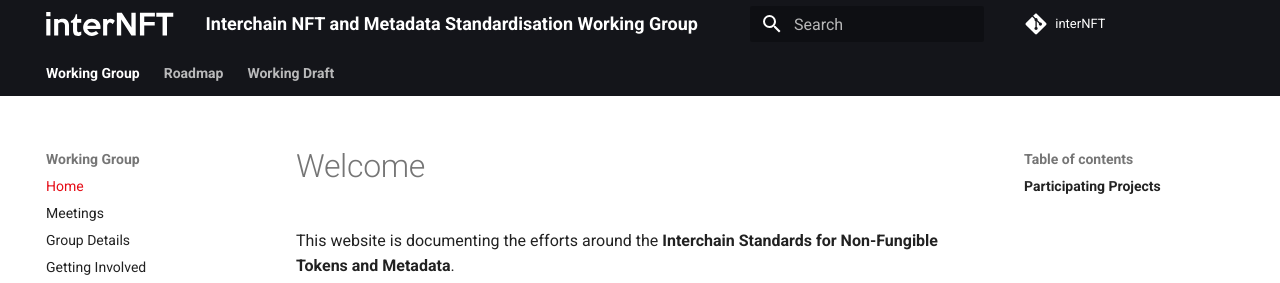
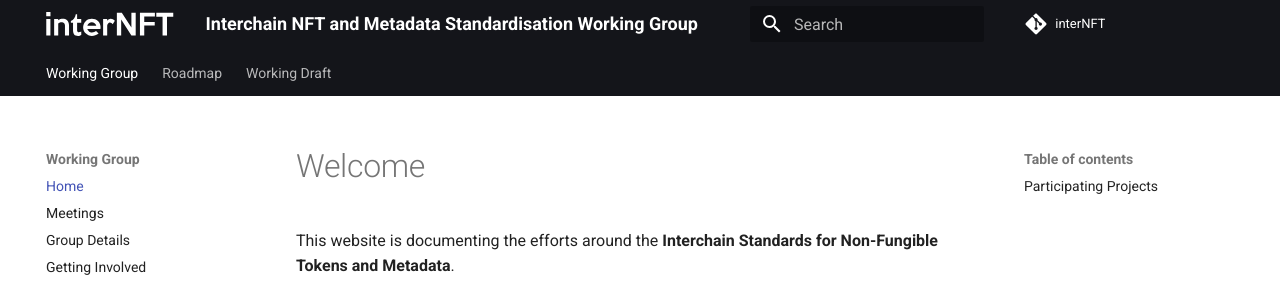
Before and after one commit to interNFT/documentation, an MkDocs documentation site: the page built from markdowns/index.md, in a window 1280 px wide and 900 px high. Shown: the top 283 px of the window. Built offline with MkDocs 1.6.1 and Material for MkDocs 9.7.7, drawn with Linux system fonts in a browser that asks for light colours.

Commit message:
fix: some more changes

```diff
--- a/mkdocs.yml
+++ b/mkdocs.yml
@@ -133,5 +133,5 @@ nav:
       - 17. Known Issues: "knownIssues.md"
       - 18. Resources: "resources.md"
 
-extra_css:
-  - assets/stylesheets/extra.css
+        #extra_css:
+        #  - assets/stylesheets/extra.css
```
